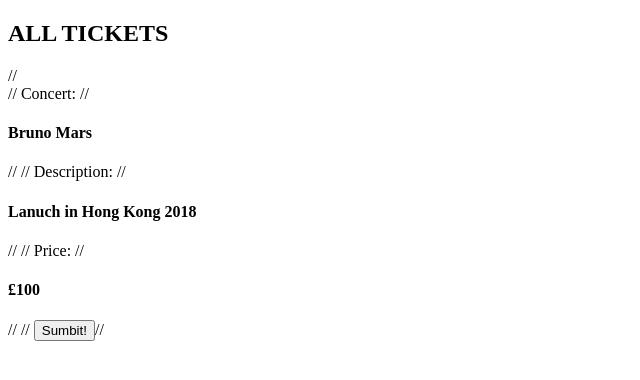
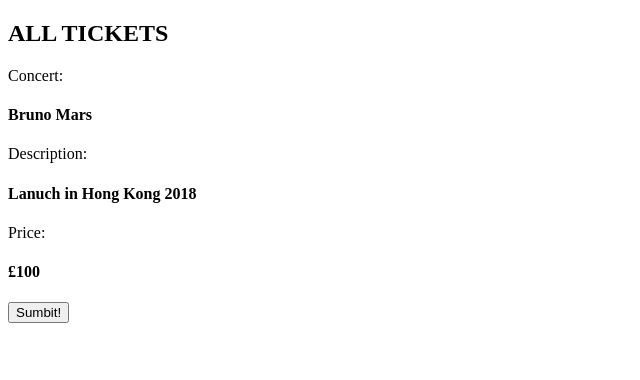
Before and after one commit to jeff1108/Blockchain-ticketing-app, a React (Create React App) app: page / in a window 1280 px wide. Shown: the top 380 px of the page, without its empty margins (0-640 px from the left). Built offline with nearby package versions, Linux system fonts and the light colour scheme.

Commit message:
VIEW Shows the Title

```diff
--- a/src/components/App.js
+++ b/src/components/App.js
@@ -32,19 +32,19 @@
   render() {
     return (
       <div>
-      <h2> ALL TICKETS </h2>
-      // <form onSubmit={this.handleSubmit}>
-      //   <label htmlFor="concert_name">Concert:
-      //     <h4>{this.state.concert1.name}</h4>
-      //   </label>
-      //   <label htmlFor="concert_description">Description:
-      //     <h4>{this.state.concert1.description}</h4>
-      //   </label>
-      //   <label htmlFor="concert_price">Price:
-      //     <h4>{this.state.concert1.price}</h4>
-      //   </label>
-      //   <button>Sumbit!</button>
-      // </form>
+      <h2>ALL TICKETS</h2>
+      <form onSubmit={this.handleSubmit}>
+        <label htmlFor="concert_name">Concert:
+          <h4>{this.state.concert1.name}</h4>
+        </label>
+        <label htmlFor="concert_description">Description:
+          <h4>{this.state.concert1.description}</h4>
+        </label>
+        <label htmlFor="concert_price">Price:
+          <h4>{this.state.concert1.price}</h4>
+        </label>
+        <button>Sumbit!</button>
+      </form>
       </div>
     );
   }
```
Also changed, not shown: 1 other file (tests, documents, lock files or other folders).
